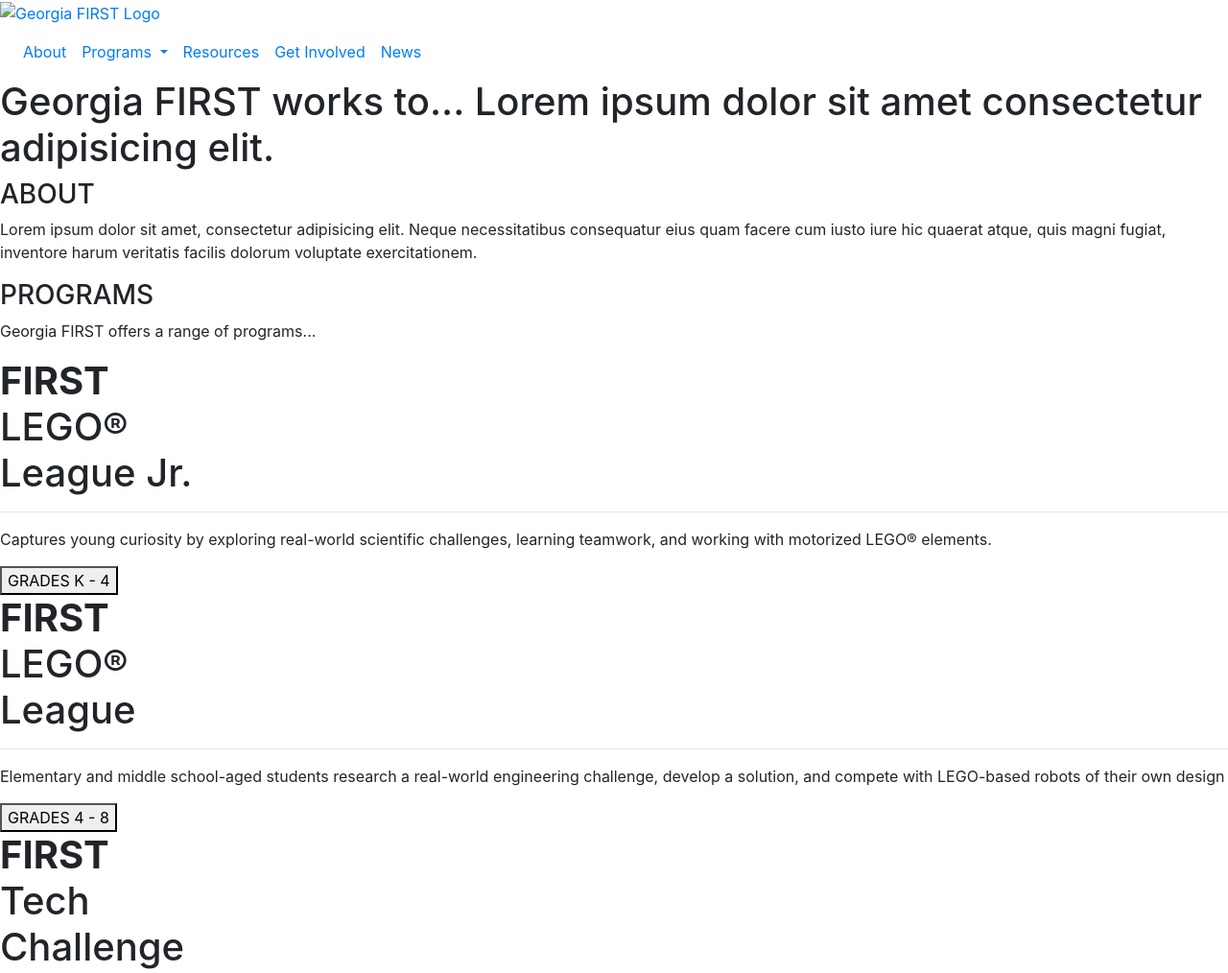
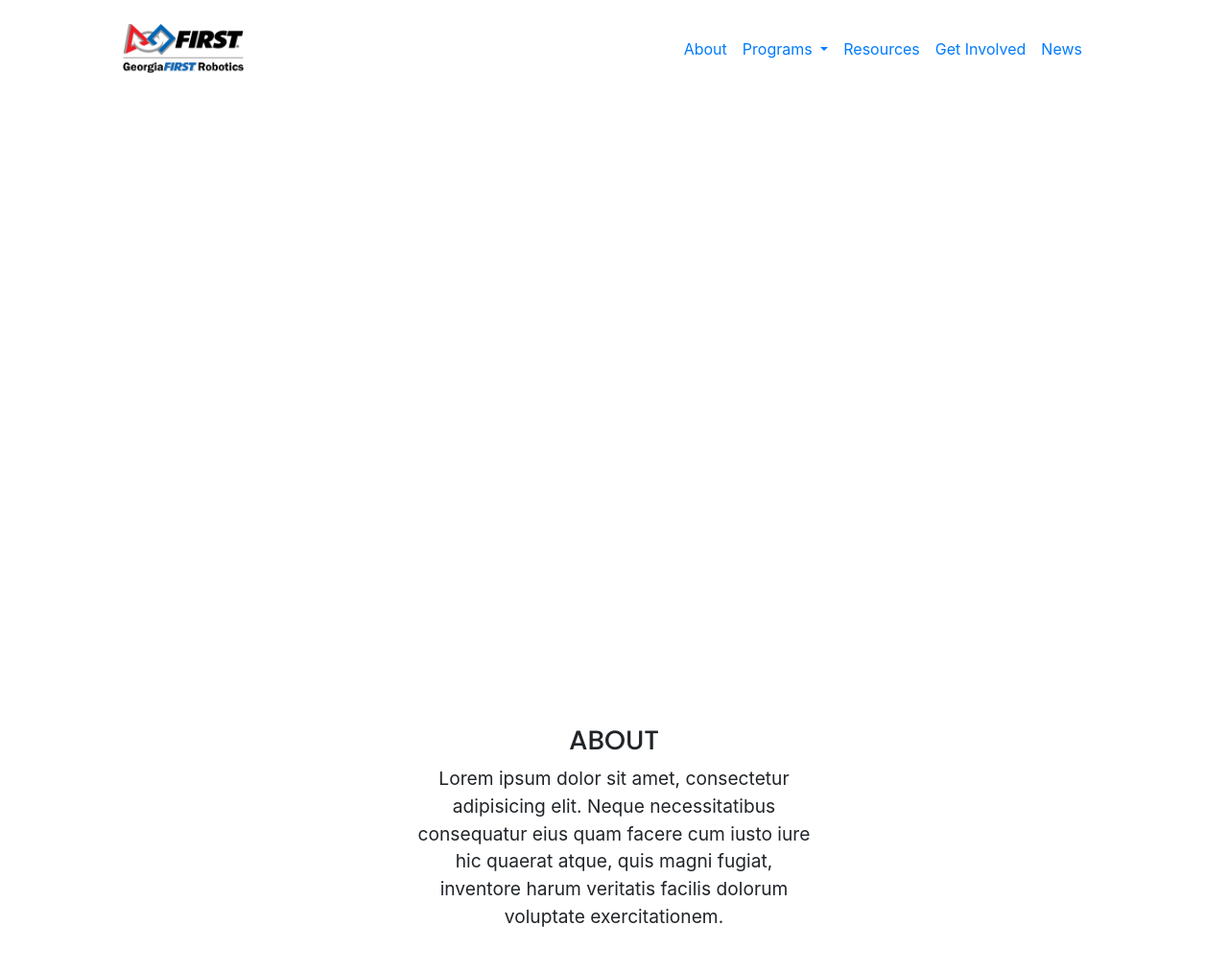
Before and after one commit to xHayden/GAFirst-Demo, a plain HTML site: page index.html in a window 1280 px wide. Shown: the top 1014 px of the page at 96% size. Drawn offline with nearby package versions, Linux system fonts and the light colour scheme; the site is published under a folder, as on GitHub Pages, so addresses that start at the root find nothing.

Commit message:
Update index.html

```diff
--- a/index.html
+++ b/index.html
@@ -11,11 +11,11 @@
     </script>
     <link rel="stylesheet" href="https://stackpath.bootstrapcdn.com/bootstrap/4.5.2/css/bootstrap.min.css" integrity="sha384-JcKb8q3iqJ61gNV9KGb8thSsNjpSL0n8PARn9HuZOnIxN0hoP+VmmDGMN5t9UJ0Z" crossorigin="anonymous">
     <script src="https://stackpath.bootstrapcdn.com/bootstrap/4.5.2/js/bootstrap.bundle.min.js" integrity="sha384-LtrjvnR4Twt/qOuYxE721u19sVFLVSA4hf/rRt6PrZTmiPltdZcI7q7PXQBYTKyf" crossorigin="anonymous"></script>
-    <link rel="stylesheet" href="/css/main.css">
+    <link rel="stylesheet" href="css/main.css">
 </head>
 <body>
     <header>
-        <a href="/"><img src="/images/cropped-GF_Horiz_Logo.png" alt="Georgia FIRST Logo" srcset="" id="header-logo"></a>
+        <a href="/"><img src="images/cropped-GF_Horiz_Logo.png" alt="Georgia FIRST Logo" srcset="" id="header-logo"></a>
         <nav id="top-nav" class="navbar navbar-expand-sm">
             <ul class="navbar-nav">
                 <li class="nav-item"><a href="" class="nav-link">About</a></li>
```
